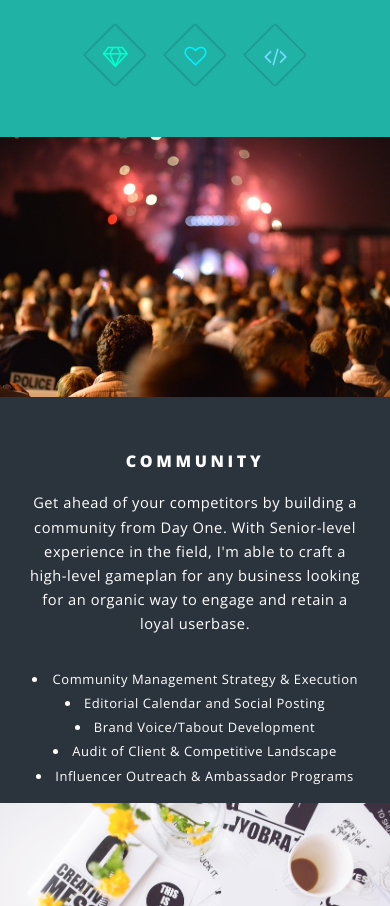
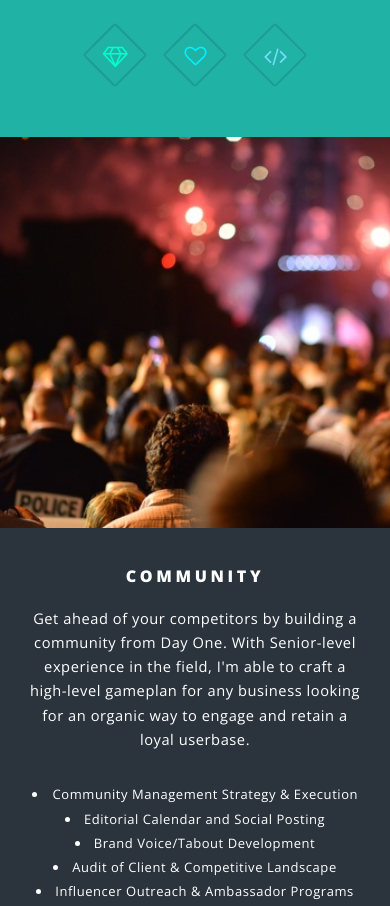
Before and after one commit to AshaIndra/AshaIndra.github.io, a plain HTML site: page index.html in a window 390 px wide. Shown: the part 1540-2446 px from the top of the page. Drawn offline with nearby package versions, Linux system fonts and the light colour scheme.

Commit message:
jordan resized pics

```diff
--- a/assets/css/main.css
+++ b/assets/css/main.css
@@ -2516,15 +2516,16 @@
 			order: 1;
 			border-radius: 0;
 			width: 40%;
+			overflow: hidden;
 		}
 
 			.spotlight .image img {
 				border-radius: 0;
-				width: 100%;
+				width: 150%;
 			}
 
 		.spotlight .content {
-			padding: 2em 4em 0.1em 4em ;
+			padding: 0em 4em 0.1em 4em ;
 			-moz-order: 2;
 			-webkit-order: 2;
 			-ms-order: 2;
@@ -2618,7 +2619,7 @@
 		@media screen and (max-width: 736px) {
 
 			.spotlight .content {
-				padding: 3em 2em 1em 2em ;
+				padding: 2em 2em 3em 2em ;
 			}
 
 		}
```
